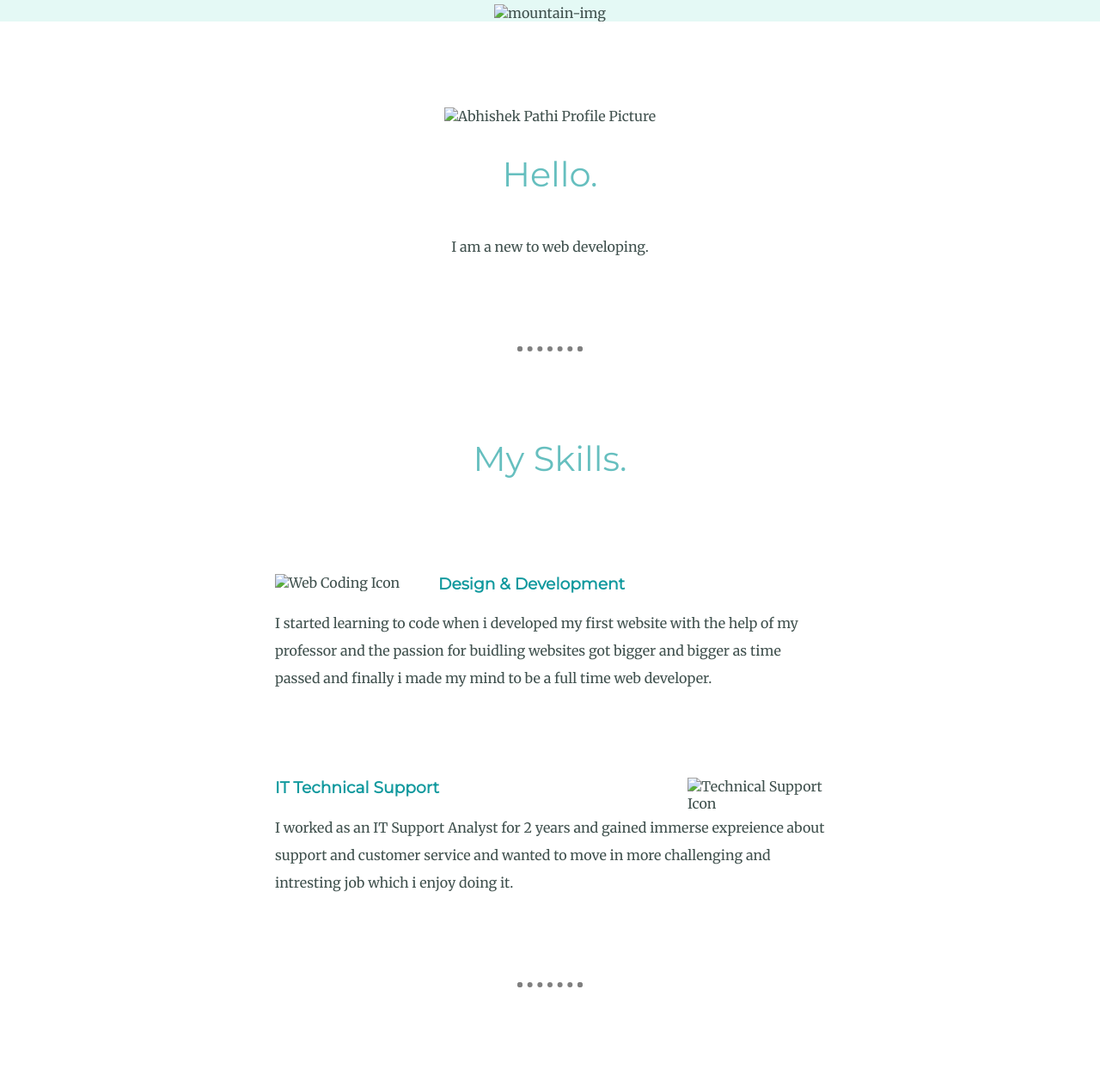
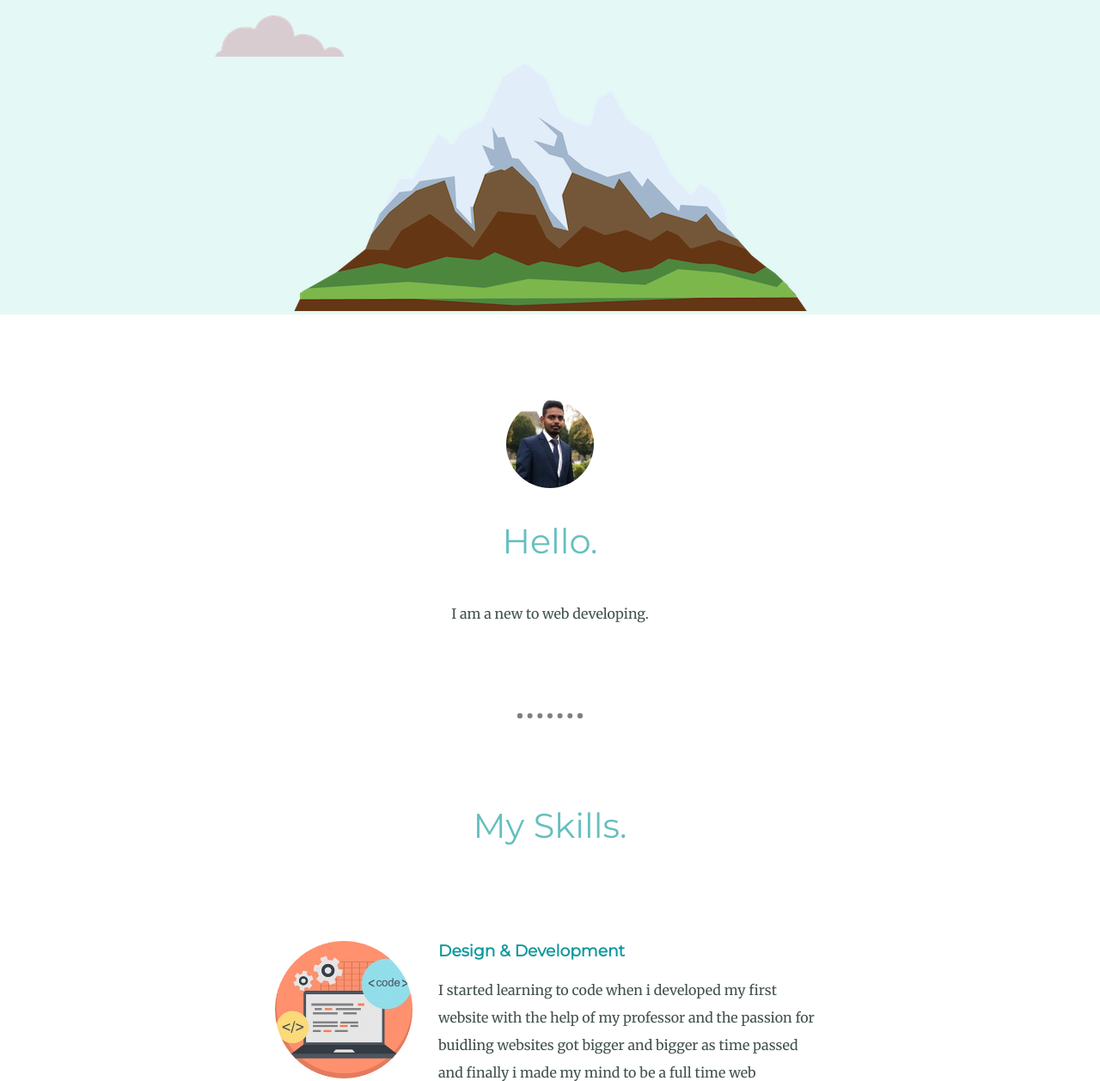
Before and after one commit to AbhishekPathi-Dev/prodeveloper, a plain HTML site: page index.html in a window 1280 px wide. Shown: the part 460-1718 px from the top of the page at 86% size. Drawn offline with Linux system fonts and the light colour scheme; files that its build step writes are made by us from their sources.

Commit message:
updated image and css file location

```diff
--- a/index.html
+++ b/index.html
@@ -4,25 +4,25 @@
 <head>
   <meta charset="utf-8">
   <title> Abhishek Pathi</title>
-  <link rel="stylesheet" href="css/styles.css">
+  <link rel="stylesheet" href="styles.css">
   <link rel="icon" href="favicon.ico">
   <link href="https://fonts.googleapis.com/css?family=Merriweather|Montserrat|Sacramento&display=swap" rel="stylesheet">
 </head>
 
 <body>
   <div class="Top-Container">
-    <img class="top-cloud" src="Images/cloud.png" alt="cloud-img">
+    <img class="top-cloud" src="cloud.png" alt="cloud-img">
     <h1>I'm Abhishek,</h1>
     <h2>
       <p> a <span class="pro"> pro</span>developer,
     </h2>
     </p>
-    <img class="bottom-cloud" src="Images/cloud.png" alt="cloud-img">
-    <img src="Images/mountain.png" alt="mountain-img">
+    <img class="bottom-cloud" src="cloud.png" alt="cloud-img">
+    <img src="mountain.png" alt="mountain-img">
   </div>
   <div class="Middle-Container">
     <div class="profile">
-      <img src="Images/Abhishek Pathi Profile.jpeg" alt="Abhishek Pathi Profile Picture">
+      <img src="Abhishek Pathi Profile.jpeg" alt="Abhishek Pathi Profile Picture">
       <h2>Hello.</h2>
       <p class="intro">I am a new to web developing. </p>
     </div>
@@ -30,12 +30,12 @@
     <div class="skills">
       <h2>My Skills.</h2>
       <div class="skill-row">
-        <img class="web-code" src="Images/Web Code.png" alt="Web Coding Icon">
+        <img class="web-code" src="Web Code.png" alt="Web Coding Icon">
         <h3>Design & Development</h3>
         <p>I started learning to code when i developed my first website with the help of my professor and the passion for buidling websites got bigger and bigger as time passed and finally i made my mind to be a full time web developer.</p>
       </div>
       <div class="skill-row">
-        <img class="it-support" src="Images/IT Support.png" alt="Technical Support Icon">
+        <img class="it-support" src="IT Support.png" alt="Technical Support Icon">
         <h3>IT Technical Support</h3>
         <p>I worked as an IT Support Analyst for 2 years and gained immerse expreience about support and customer service and wanted to move in more challenging and intresting job which i enjoy doing it.</p>
       </div>
```
